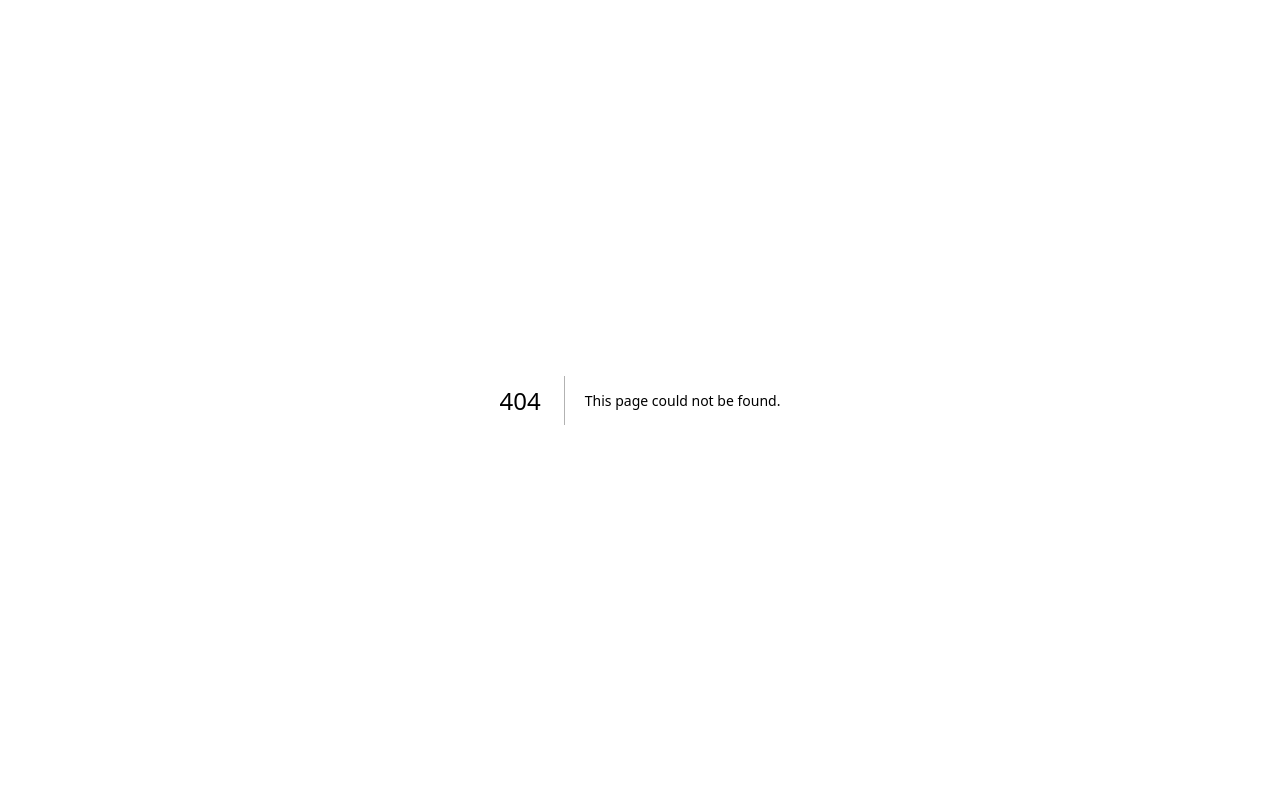
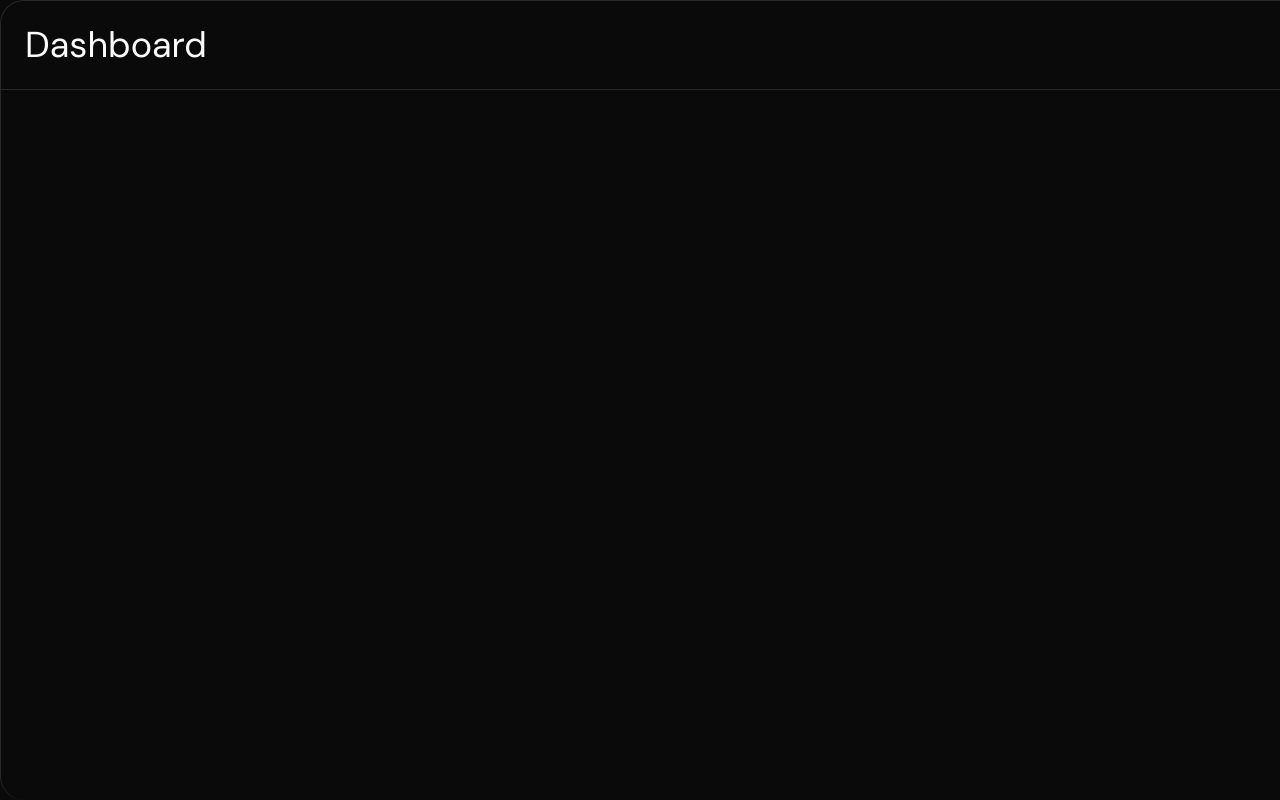
Before and after one commit to TarakaKoda/fuzzie, a Next.js app: page /dashboard in a window 1280 px wide. Before the commit this address had no page. Built offline with nearby package versions, Linux system fonts and the light colour scheme.

Commit message:
Build app structure and add dashboard layout

```diff
--- /dev/null
+++ b/src/app/(main)/(pages)/dashboard/page.tsx
@@ -0,0 +1,13 @@
+import React from "react";
+
+const DashboardPage = () => {
+  return (
+    <div className="flex flex-col gap-4 relative">
+      <h1 className="text-4xl sticky top-0 z-[10] p-6 bg-background/50 background-blur-lg flex items-center border-b">
+        Dashboard
+      </h1>
+    </div>
+  );
+};
+
+export default DashboardPage;
--- /dev/null
+++ b/src/app/(main)/(pages)/layout.tsx
@@ -0,0 +1,13 @@
+import React from "react";
+
+type Props = { children: React.ReactNode };
+
+const layout = (props: Props) => {
+  return (
+    <div className="border-l-[1px] border-t-[1px] pb-20 h-screen rounded-l-3xl border-muted-foreground/20 overflow-scroll">
+      {props.children}
+    </div>
+  );
+};
+
+export default layout;
--- /dev/null
+++ b/src/app/(main)/layout.tsx
@@ -0,0 +1,15 @@
+import React from "react";
+
+type Props = {
+  children: React.ReactNode;
+};
+
+const layout = (props: Props) => {
+  return (
+    <div className="flex overflow-hidden h-screen">
+      <div className="w-full">{props.children}</div>
+    </div>
+  );
+};
+
+export default layout;
```
